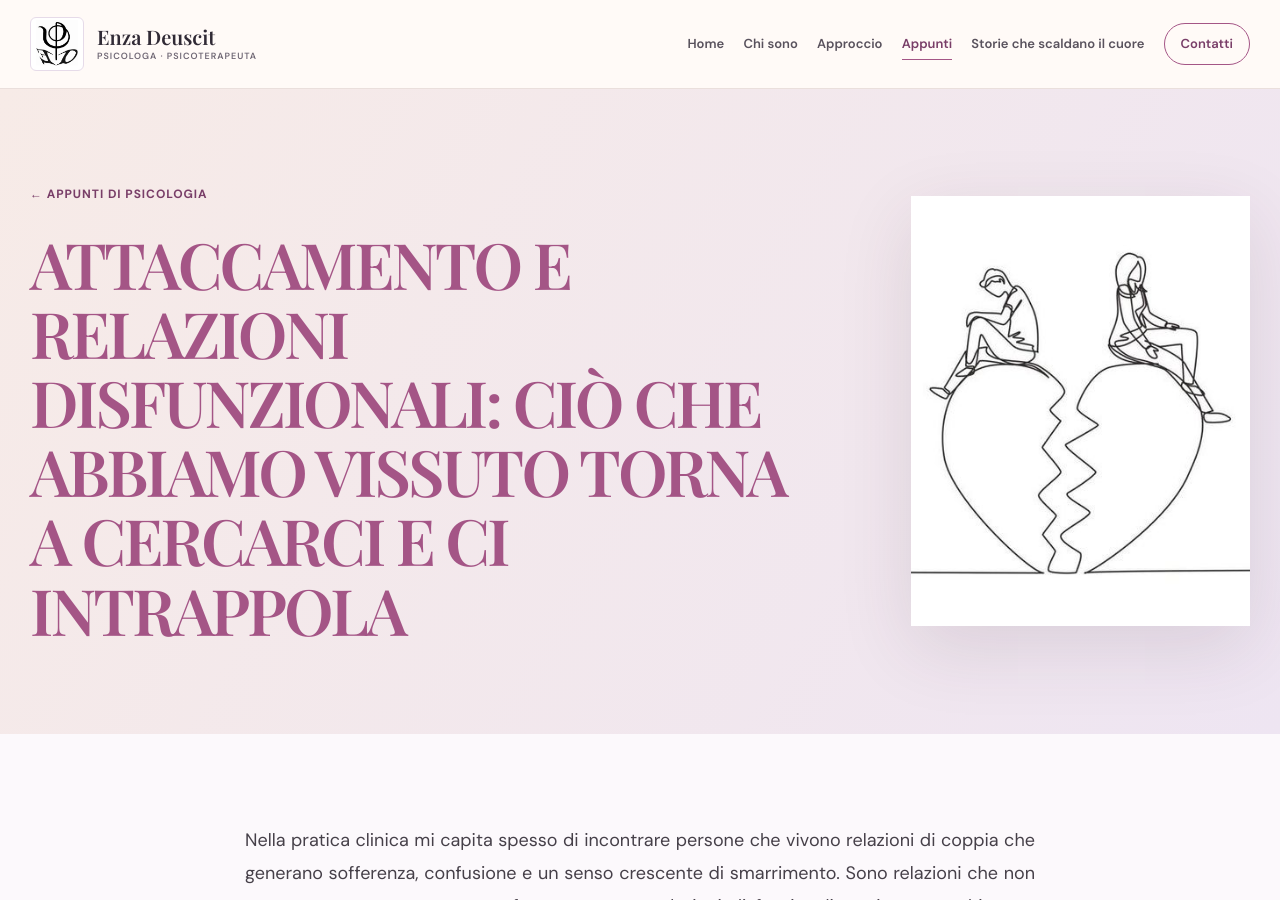
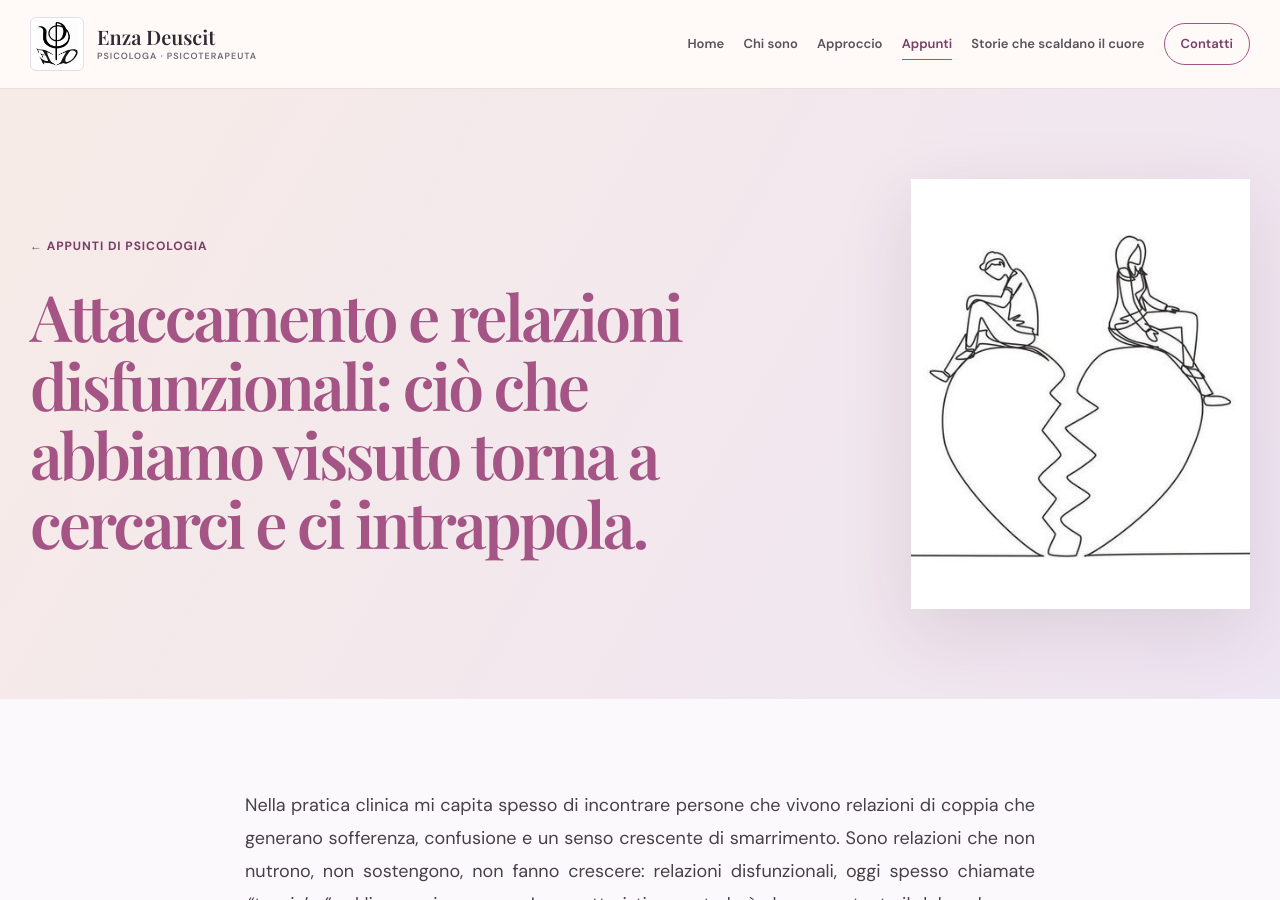
Before and after one commit to andreacoppari/enzadeuscit, a Jekyll site: the page built from _appunti/attaccamento-e-relazioni-disfunzionali-ciò-che-abbiamo-vissuto-torna-a-cercarci-e-ci-intrappola.md, in a window 1280 px wide and 900 px high. Built offline with Jekyll 4.4.1, drawn with Linux system fonts in a browser that asks for light colours; some web fonts are replaced.

```diff
--- a/_appunti/attaccamento-e-relazioni-disfunzionali-ciò-che-abbiamo-vissuto-torna-a-cercarci-e-ci-intrappola.md
+++ b/_appunti/attaccamento-e-relazioni-disfunzionali-ciò-che-abbiamo-vissuto-torna-a-cercarci-e-ci-intrappola.md
@@ -1,6 +1,6 @@
 ---
-title: "ATTACCAMENTO E RELAZIONI DISFUNZIONALI: CIÒ CHE ABBIAMO VISSUTO TORNA A
-  CERCARCI E CI INTRAPPOLA"
+title: "Attaccamento e relazioni disfunzionali: ciò che abbiamo vissuto torna a
+  cercarci e ci intrappola. "
 order: 2
 summary: Articolo scritto da Enza Deuscit, psicoterapeuta.
 image: /images/uploads/rel.toss1.jpeg
```
